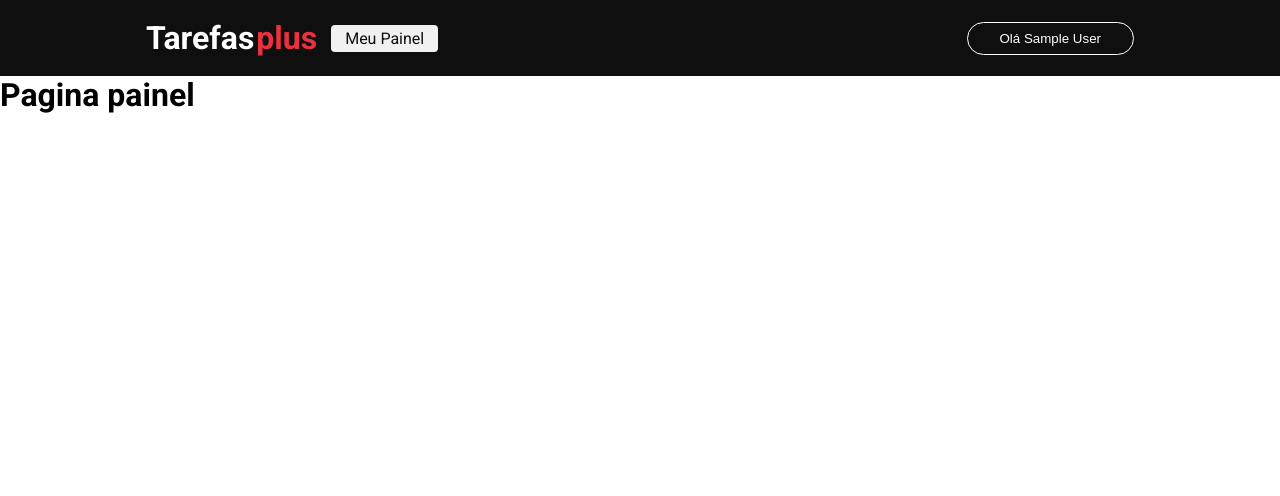
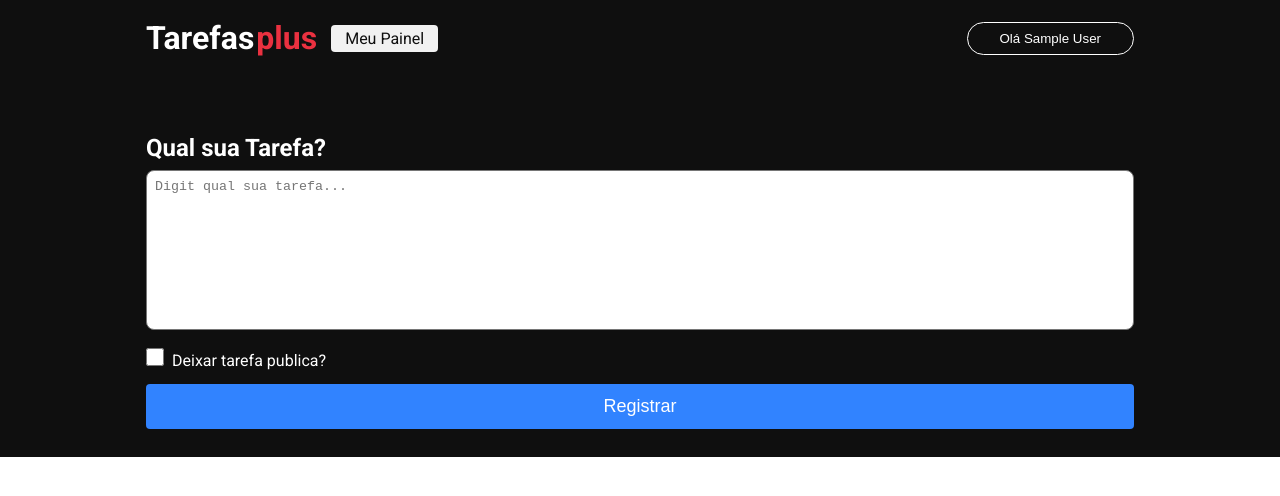
Before and after one commit to erick-d-ps/Tarefas-, a Next.js app: page /dashboard in a window 1280 px wide. Shown: the top 496 px of the page. Built offline with nearby package versions, Linux system fonts and the light colour scheme; no server answers; sample sign-in values are in the browser's storage.

Commit message:
criando pagina admin part1

```diff
--- a/src/pages/dashboard/index.tsx
+++ b/src/pages/dashboard/index.tsx
@@ -3,6 +3,7 @@
 import Head from "next/head";
 
 import { getSession } from "next-auth/react";
+import { Textarea } from "@/src/components/textarea";
 
 export default function Dashboard() {
   return (
@@ -11,7 +12,23 @@
         <title>Meu painel de tarefas</title>
       </Head>
 
-      <h1>Pagina painel</h1>
+      <main className={styles.main}>
+        <section className={styles.content}>
+          <div className={styles.contentForm}>
+            <h1 className={styles.title}>Qual sua Tarefa?</h1>
+            <form>
+              <Textarea placeholder="Digit qual sua tarefa..." />
+              <div className={styles.checboxarea}>
+                <input type="checkbox" className={styles.chackbox} />
+                <label>Deixar tarefa publica?</label>
+              </div>
+              <button className={styles.button} type="submit">
+                Registrar
+              </button>
+            </form>
+          </div>
+        </section>
+      </main>
     </div>
   );
 }
--- a/src/pages/dashboard/styles.module.css
+++ b/src/pages/dashboard/styles.module.css
@@ -0,0 +1,48 @@
+.container {
+  width: 100%;
+}
+
+.content {
+  background-color: #0f0f0f;
+  width: 100%;
+  display: flex;
+  align-items: center;
+  justify-content: center;
+}
+
+.contentForm {
+  max-width: 1024px;
+  width: 100%;
+  padding: 0 18px;
+  padding-bottom: 28px;
+  margin-top: 58px;
+}
+
+.title {
+  color: #fff;
+  margin-bottom: 8px;
+}
+
+.checboxarea label {
+  margin-left: 8px;
+  color: #fff;
+}
+
+.checboxarea {
+  margin: 14px 0;
+}
+
+.chackbox {
+  width: 18px;
+  height: 18px;
+}
+
+.button {
+  width: 100%;
+  border: 0;
+  border-radius: 4px;
+  color: #fff;
+  background-color: #3183ff;
+  padding: 12px 0;
+  font-size: 18px
+}
```
